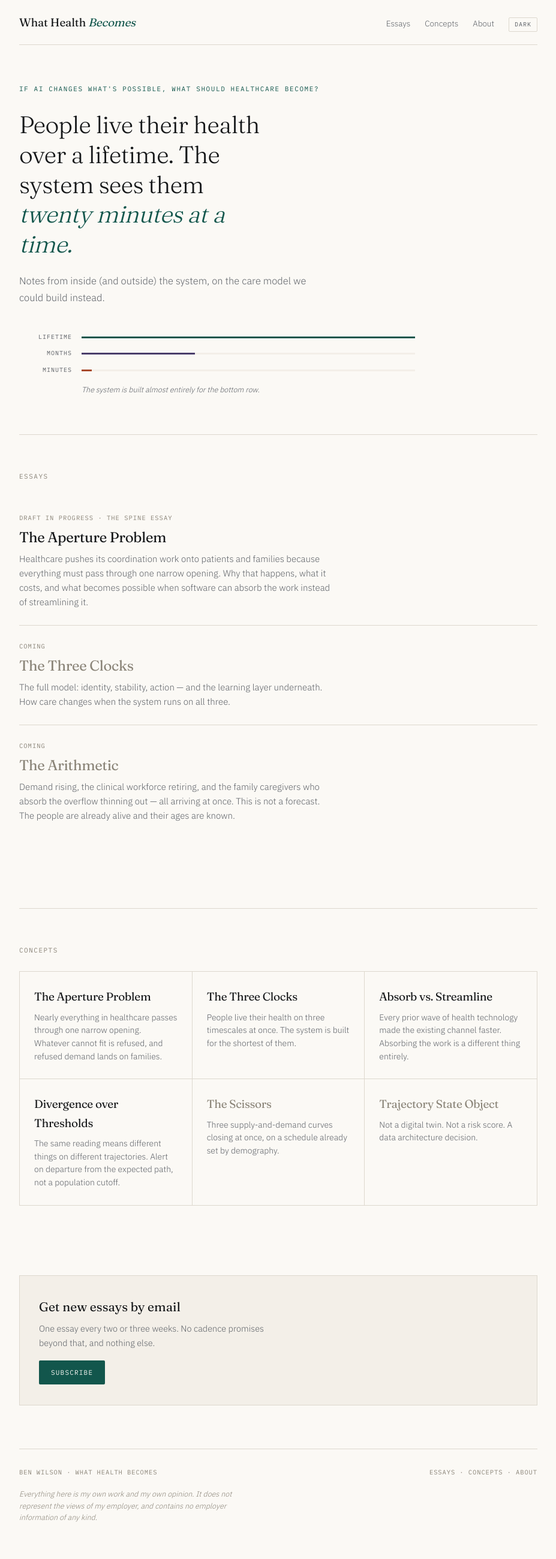
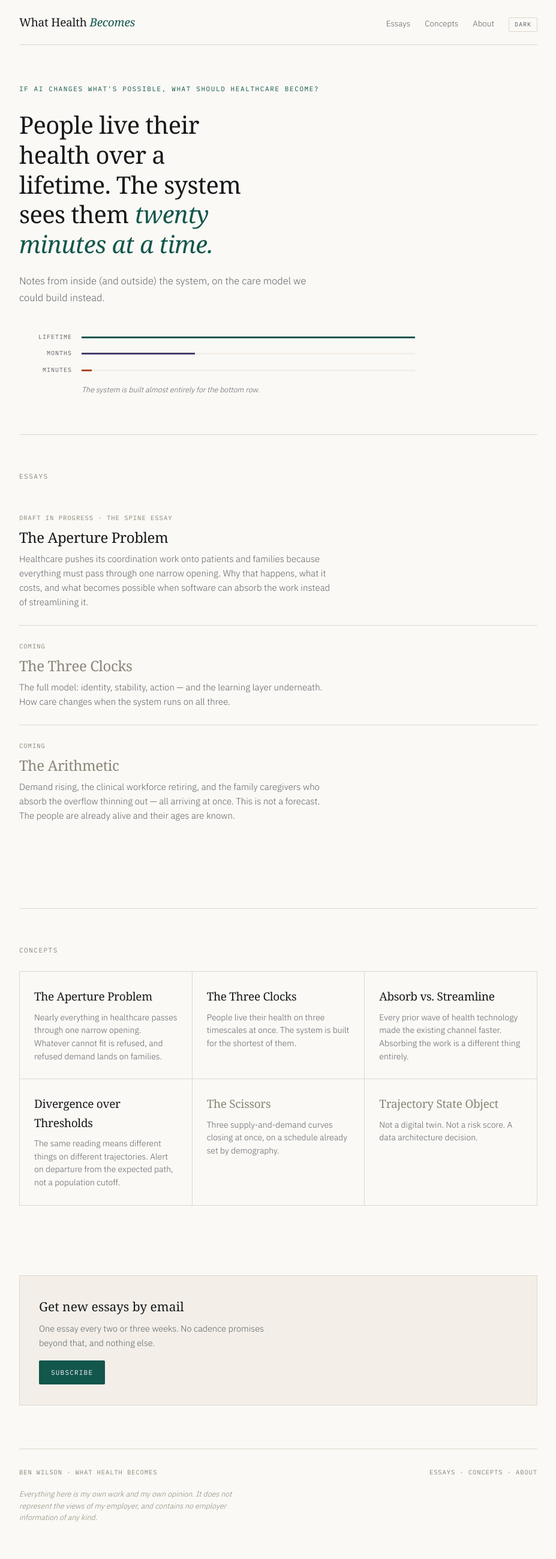
Before and after one commit to bw023-maker/whb_site, a plain HTML site: page index.html in a window 1280 px wide. Shown: the whole page at 60% size, without its empty margins (176-1103 px from the left). Drawn offline with Linux system fonts and the light colour scheme.

Commit message:
Switch display font to Georgia stack

```diff
--- a/assets/style.css
+++ b/assets/style.css
@@ -21,7 +21,7 @@
   --accent:     var(--clock1);
 
   /* Type */
-  --display: 'Fraunces', Georgia, serif;
+  --display: Georgia, 'Iowan Old Style', 'Times New Roman', serif;
   --body:    'IBM Plex Sans', -apple-system, BlinkMacSystemFont, sans-serif;
   --mono:    'IBM Plex Mono', 'SF Mono', Menlo, monospace;
 
@@ -77,7 +77,6 @@ body {
   font-family: var(--display);
   font-size: 19px; font-weight: 400; letter-spacing: -0.2px;
   color: var(--ink); text-decoration: none;
-  font-variation-settings: 'opsz' 100;
 }
 .nav-brand em { font-style: italic; color: var(--accent); }
 .nav-right { display: flex; gap: 24px; align-items: baseline; }
@@ -108,7 +107,6 @@ body {
   font-family: var(--display); font-weight: 300;
   font-size: clamp(28px, 3.8vw, 40px); line-height: 1.24;
   letter-spacing: -0.6px; max-width: 17ch;
-  font-variation-settings: 'opsz' 100;
 }
 .hero-h em { font-style: italic; color: var(--accent); }
 .hero-sub {
@@ -154,7 +152,6 @@ body {
 .entry-title {
   font-family: var(--display); font-weight: 400; font-size: 24px;
   line-height: 1.28; letter-spacing: -0.4px; margin-bottom: 8px;
-  font-variation-settings: 'opsz' 100;
 }
 .entry-title a { color: var(--ink); text-decoration: none; }
 .entry-title a:hover { color: var(--accent); }
@@ -169,7 +166,6 @@ body {
   font-family: var(--display); font-weight: 300;
   font-size: clamp(30px, 4.6vw, 44px); line-height: 1.16;
   letter-spacing: -1px; margin-bottom: 20px;
-  font-variation-settings: 'opsz' 100;
 }
 .article-dek { font-size: 18px; line-height: 1.6; color: var(--ink-2); font-weight: 300; }
 .article-meta {
@@ -183,7 +179,6 @@ body {
 .prose h2 {
   font-family: var(--display); font-weight: 400; font-size: 26px;
   line-height: 1.3; letter-spacing: -0.4px; margin: 48px 0 18px;
-  font-variation-settings: 'opsz' 100;
 }
 .prose a { color: var(--accent); text-decoration: none; border-bottom: 1px solid var(--rule); }
 .prose a:hover { border-bottom-color: var(--accent); }
@@ -198,7 +193,6 @@ body {
   font-family: var(--display); font-weight: 300; font-size: 23px;
   line-height: 1.42; letter-spacing: -0.3px; color: var(--ink);
   margin: 38px 0; padding-left: 22px; border-left: 2px solid var(--accent);
-  font-variation-settings: 'opsz' 100;
 }
 .note-inline {
   background: var(--paper-2); border-left: 2px solid var(--signal);
@@ -219,7 +213,7 @@ body {
 /* ---------- Concepts ---------- */
 .concept-grid { display: grid; grid-template-columns: repeat(auto-fill, minmax(280px, 1fr)); gap: 1px; background: var(--rule); border: 1px solid var(--rule); }
 .concept-cell { background: var(--paper); padding: 26px 24px; }
-.concept-cell h3 { font-family: var(--display); font-weight: 400; font-size: 19px; letter-spacing: -0.3px; margin-bottom: 8px; font-variation-settings: 'opsz' 100; }
+.concept-cell h3 { font-family: var(--display); font-weight: 400; font-size: 19px; letter-spacing: -0.3px; margin-bottom: 8px; }
 .concept-cell h3 a { color: var(--ink); text-decoration: none; }
 .concept-cell h3 a:hover { color: var(--accent); }
 .concept-cell p { font-size: 14px; color: var(--ink-2); line-height: 1.55; }
@@ -236,7 +230,6 @@ body {
 .definition p {
   font-family: var(--display); font-weight: 300; font-size: 21px;
   line-height: 1.45; letter-spacing: -0.2px;
-  font-variation-settings: 'opsz' 100;
 }
 .appears { margin-top: 44px; padding-top: 22px; border-top: 1px solid var(--rule); max-width: var(--measure); }
 .appears h3 { font-family: var(--mono); font-size: 11px; letter-spacing: 1.4px; text-transform: uppercase; color: var(--ink-3); font-weight: 500; margin-bottom: 14px; }
@@ -246,7 +239,7 @@ body {
 
 /* ---------- Subscribe ---------- */
 .subscribe { background: var(--paper-2); border: 1px solid var(--rule); padding: 34px 32px; margin-top: 56px; }
-.subscribe h3 { font-family: var(--display); font-weight: 400; font-size: 21px; margin-bottom: 8px; font-variation-settings: 'opsz' 100; }
+.subscribe h3 { font-family: var(--display); font-weight: 400; font-size: 21px; margin-bottom: 8px; }
 .subscribe p { font-size: 14.5px; color: var(--ink-2); max-width: 46ch; line-height: 1.6; margin-bottom: 18px; }
 .btn {
   display: inline-block; background: var(--accent); color: var(--paper);
--- a/index.html
+++ b/index.html
@@ -13,7 +13,7 @@
 <meta property="og:description" content="If AI changes what's possible, what should healthcare become? Notes from inside (and outside) the system.">
 <meta property="og:url" content="https://whathealthbecomes.com/">
 <meta name="twitter:card" content="summary_large_image">
-<link href="https://fonts.googleapis.com/css2?family=Fraunces:opsz,wght@9..144,300;9..144,400;9..144,500&family=IBM+Plex+Sans:wght@300;400;500;600&family=IBM+Plex+Mono:wght@400;500&display=swap" rel="stylesheet">
+<link href="https://fonts.googleapis.com/css2?family=IBM+Plex+Sans:wght@300;400;500;600&family=IBM+Plex+Mono:wght@400;500&display=swap" rel="stylesheet">
 <link rel="stylesheet" href="/assets/style.css">
 <script src="/assets/theme.js"></script>
 </head>
```
Also changed, not shown: about/index.html (+1 -1 lines), concepts/absorb-vs-streamline/index.html (+1 -1 lines), concepts/aperture-problem/index.html (+1 -1 lines), concepts/divergence-over-thresholds/index.html (+1 -1 lines), concepts/index.html (+1 -1 lines), concepts/three-clocks/index.html (+1 -1 lines), essays/index.html (+1 -1 lines), essays/the-aperture-problem/index.html (+1 -1 lines).
